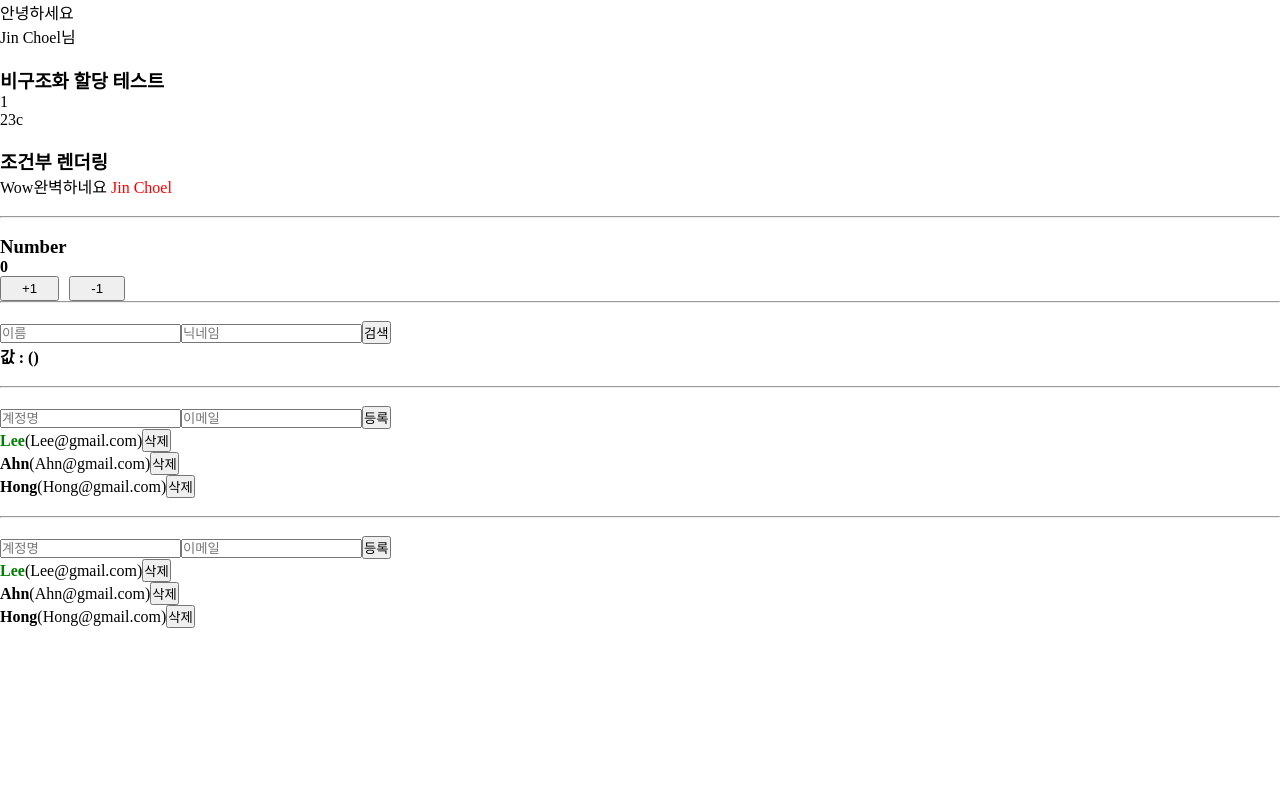
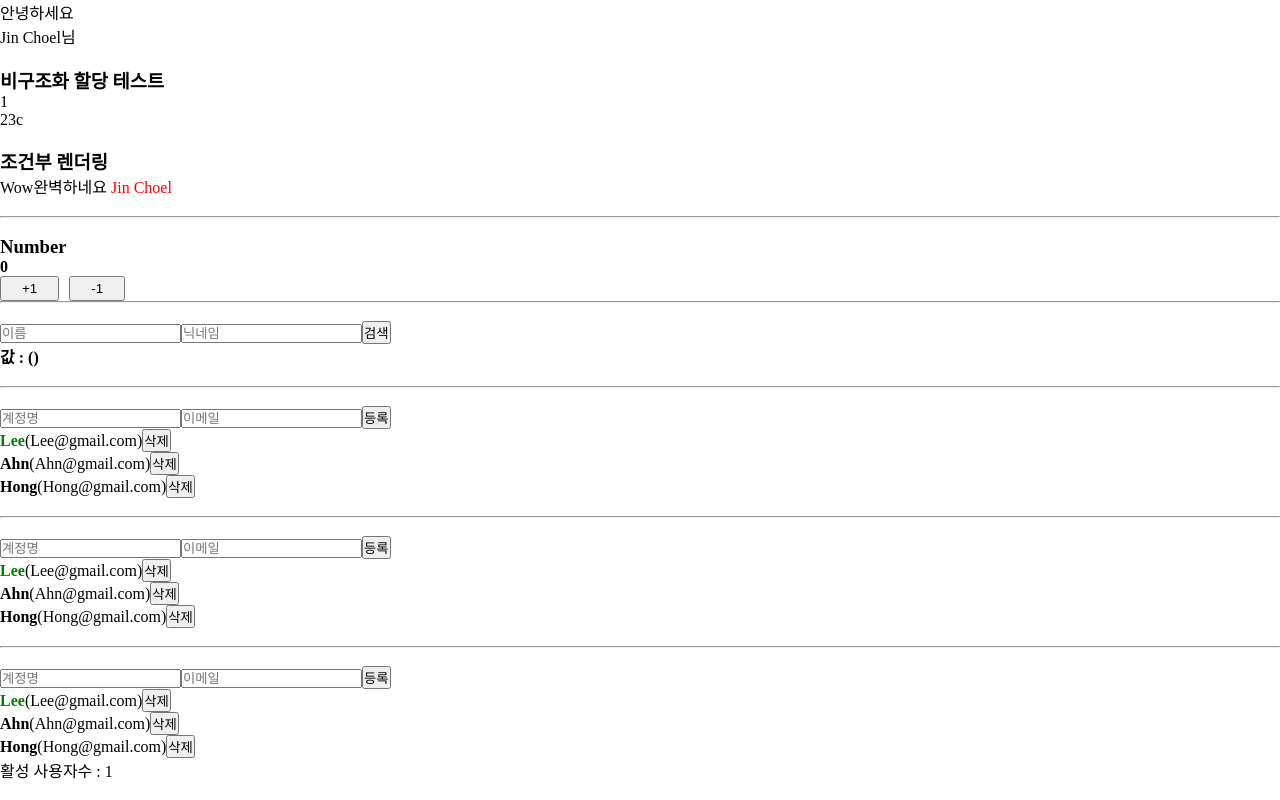
Before and after one commit to GyuHyunA/react-log, a React (Create React App) app: page / in a window 1280 px wide. Built offline with nearby package versions, Linux system fonts and the light colour scheme.

Commit message:
useMemo 관리

```diff
--- /dev/null
+++ b/src/components/Basic/useMemo/MemoApp.jsx
@@ -0,0 +1,12 @@
+import React from "react";
+import UserListM from "./UserListM";
+
+const MemoApp = () => {
+  return (
+    <>
+      <UserListM />
+    </>
+  );
+};
+
+export default MemoApp;
--- /dev/null
+++ b/src/components/Basic/useMemo/UserListM.jsx
@@ -0,0 +1,112 @@
+import React, { useMemo, useRef, useState } from "react";
+
+const userset = [
+  {
+    id: 1,
+    username: "Lee",
+    email: "Lee@gmail.com",
+    active: true,
+  },
+  {
+    id: 2,
+    username: "Ahn",
+    email: "Ahn@gmail.com",
+    active: false,
+  },
+  {
+    id: 3,
+    username: "Hong",
+    email: "Hong@gmail.com",
+    active: false,
+  },
+];
+
+// App 부분
+const UserListM = () => {
+  const countActiveUser = (users) => {
+    console.log("활성 사용자를 세는 중...");
+    return users.filter((u) => u.active).length;
+  };
+
+  const [inputs, setInputs] = useState({
+    username: "",
+    email: "",
+  });
+  const { username, email } = inputs;
+
+  const onChange = (e) => {
+    const { name, value } = e.target;
+    setInputs({
+      ...inputs,
+      [name]: value,
+    });
+  };
+  // userSet 관리
+  const [users, setUsers] = useState(userset);
+  const nextId = useRef(4);
+  const onCreate = () => {
+    const user = {
+      id: nextId.current,
+      username,
+      email,
+    };
+    setUsers(users.concat(user));
+    setInputs({
+      username: "",
+      email: "",
+    });
+    nextId.current += 1;
+  };
+
+  const onRemove = (id) => {
+    setUsers(users.filter((u) => u.id !== id));
+  };
+  const onToggle = (id) => {
+    setUsers(users.map((user) => (user.id === id ? { ...user, active: !user.active } : user)));
+  };
+
+  const count = useMemo(() => countActiveUser(users), [users])
+  return (
+    <>
+      <CreateUser username={username} email={email} onCreate={onCreate} onChange={onChange} />
+      <UserListPap users={users} onRemove={onRemove} onToggle={onToggle} />
+      <div>활성 사용자수 : {count}</div>
+    </>
+  );
+};
+
+export default UserListM;
+
+// UserLsit Section
+const User = ({ user, onRemove, onToggle }) => {
+  return (
+    <div>
+      <b style={{ cursor: "pointer", color: user.active ? "green" : "black" }} onClick={() => onToggle(user.id)}>
+        {user.username}
+      </b>
+      <span>({user.email})</span>
+      <button onClick={() => onRemove(user.id)}>삭제</button>
+    </div>
+  );
+};
+
+const UserListPap = ({ users, onRemove, onToggle }) => {
+  return (
+    <>
+      {users.map((v) => (
+        <User key={v.id} user={v} onRemove={onRemove} onToggle={onToggle} />
+      ))}
+    </>
+  );
+};
+
+// CreateUser부분
+const CreateUser = ({ username, email, onChange, onCreate }) => {
+  return (
+    <>
+      <input type="text" name="username" placeholder="계정명" onChange={onChange} value={username} />
+      <input type="text" name="email" placeholder="이메일" onChange={onChange} value={email} />
+      <button onClick={onCreate}>등록</button>
+    </>
+  );
+};
--- a/src/components/MainApp.jsx
+++ b/src/components/MainApp.jsx
@@ -4,6 +4,7 @@ import StateApp from "./Basic/useState/StateApp";
 import InputApp from "./Basic/input/InputApp";
 import ArrayApp from "./Basic/array/arrayApp";
 import EffectApp from "./Basic/useEffect/EffectApp";
+import MemoApp from "./Basic/useMemo/MemoApp";
 
 const MainApp = () => {
   return (
@@ -25,6 +26,11 @@ const MainApp = () => {
       <hr />
       <br />
       <EffectApp />
+      <br />
+      <hr />
+      <br />
+      <MemoApp />
+      <br />
     </>
   );
 };
```
